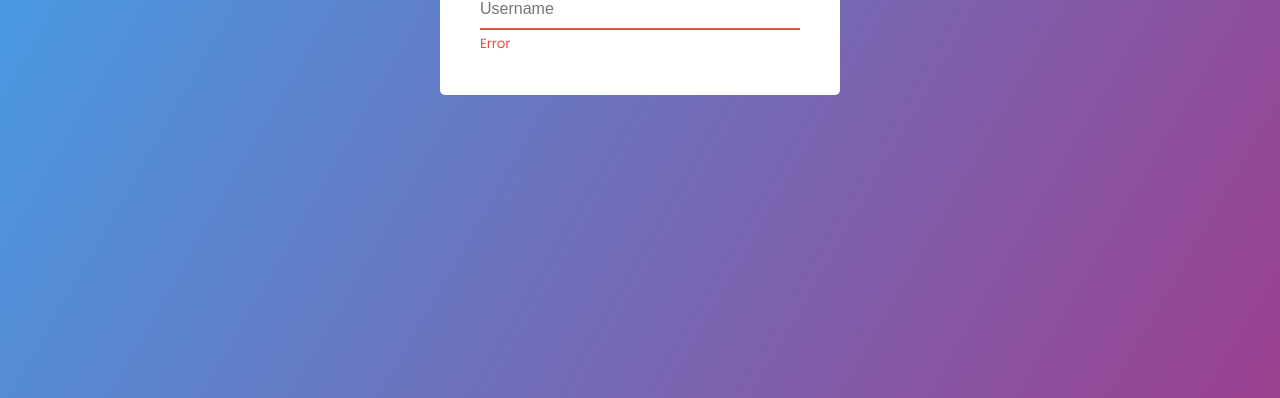
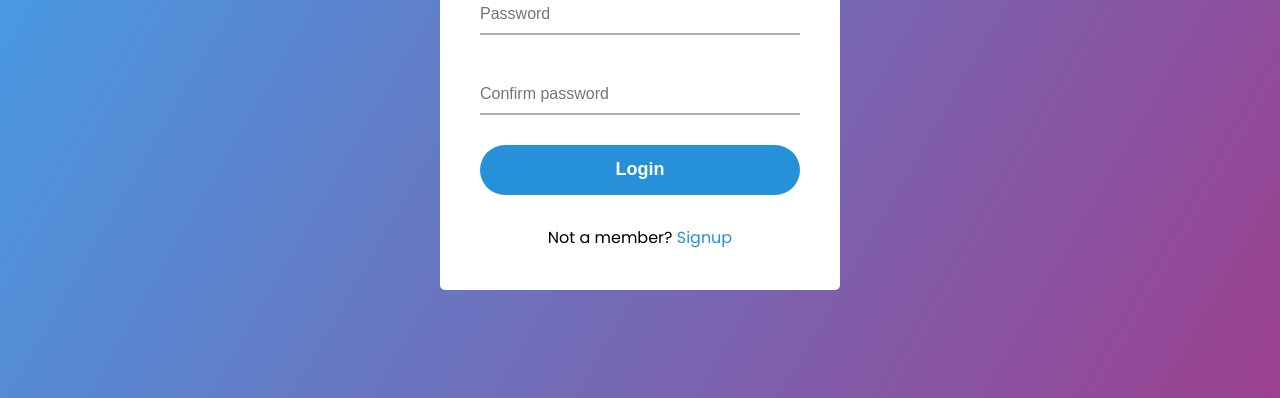
Before and after one commit to rzngnam1402/30-projects-project, a plain HTML site: page Validate form/index.html in a window 1280 px wide. Shown: the part 402-800 px from the top of the page. Drawn offline with Linux system fonts and the light colour scheme.

Commit message:
Create UI

```diff
--- a/Validate form/index.html
+++ b/Validate form/index.html
@@ -14,12 +14,35 @@
 <body>
     <div class="container">
         <h1>Login Form</h1>
-        <div class="form-control error">
-            <input type="text" placeholder="Username">
-            <small>Error</small>
+        <div class="form-control">
+            <input id="username" type="text" placeholder="Username">
+            <small></small>
             <span></span>
+        </div>
+
+        <div class="form-control">
+            <input id="email" type="email" placeholder="Email">
+            <small></small>
+            <span></span>
+        </div>
+
+        <div class="form-control">
+            <input id="password" type="password" placeholder="Password">
+            <small></small>
+            <span></span>
+        </div>
+
+        <div class="form-control">
+            <input id="confirm-password" type="password" placeholder="Confirm password">
+            <small></small>
+            <span></span>
+        </div>
+        <button type="submit" class="btn-submit">Login</button>
+        <div class="signup-link">
+            Not a member? <a href="#">Signup</a>
         </div>
     </div>
 </body>
 <script src="app.js"></script>
+
 </html>
--- a/Validate form/style.css
+++ b/Validate form/style.css
@@ -36,6 +36,7 @@ body {
 .form-control {
     width: 100%;
     position: relative;
+    margin-top: 40px;
 }
 
 .form-control input {
@@ -68,3 +69,36 @@ body {
 .form-control.error input {
     border-bottom: 2px solid var(--error-color);
 }
+
+.btn-submit {
+    width: 100%;
+    height: 50px;
+    border-radius: 25px;
+    outline: none;
+    border: none;
+    background: var(--success-color);
+    color: white;
+    font-size: 18px;
+    font-weight: bold;
+    margin: 30px 0;
+    transition: 0.3s ease;
+    cursor: pointer;
+}
+
+.btn-submit:hover {
+    opacity: 0.8;
+}
+
+.signup-link {
+    text-align: center;
+}
+
+.signup-link a {
+    cursor: pointer;
+    color: var(--success-color);
+    text-decoration: none;
+}
+
+.signup-link a:hover {
+    text-decoration: underline;
+}
```
